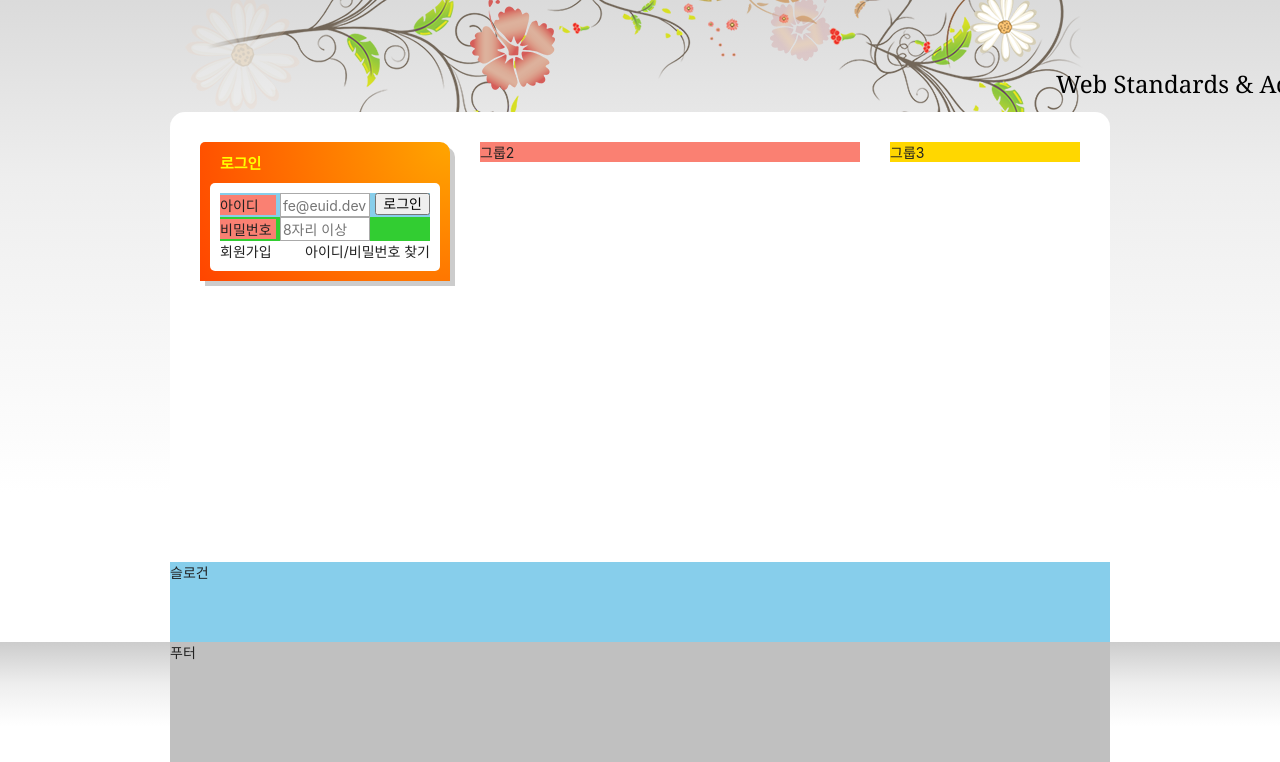
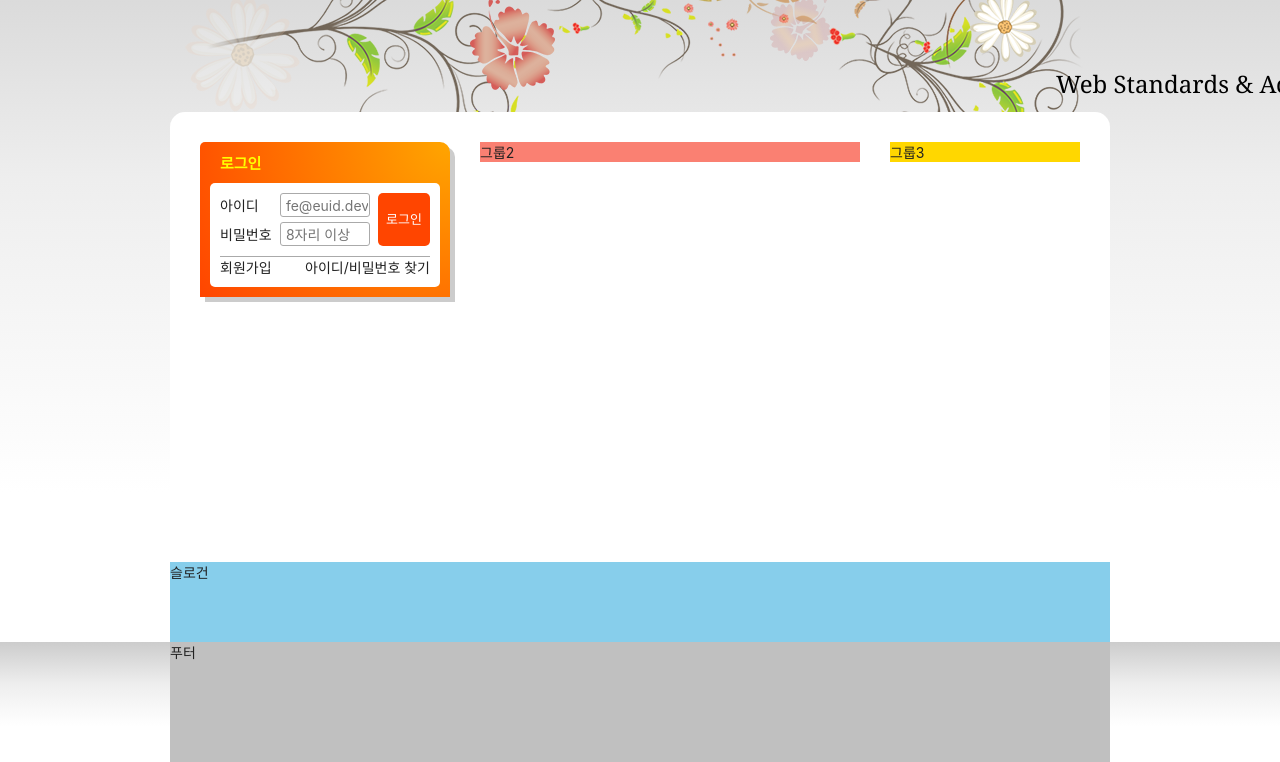
Before and after one commit to binwoonki/HTML5, a plain HTML site: page index.html in a window 1280 px wide. Shown: the part 135-897 px from the top of the page. Drawn offline with Linux system fonts and the light colour scheme; a web font is replaced by a local one.

Commit message:
로그인 제목 및 폼 요소 완성

```diff
--- a/styles/style.css
+++ b/styles/style.css
@@ -321,19 +321,24 @@ body {
 
 .login-form fieldset{
   position:relative;
+  border-bottom:1px solid #aaa;
+  padding-bottom:5px;
+}
+.user-email,
+.user-pw{
+  margin-bottom:5px;
 }
 
 .user-email{
-  background-color: skyblue;
+
 }
 
 .user-pw{
-  background-color: limegreen;
+
 }
 
 .login-form label{
   display:inline-block;
-  background-color: salmon;
   width:4em;
 }
 
@@ -341,6 +346,8 @@ body {
   width: 90px;
   height: 24px;
   border:1px solid #aaa;
+  padding:1px 1px 1px 5px;
+  border-radius:3px;
 }
 
 .sign{
@@ -353,9 +360,16 @@ body {
 }
 
 .login-button {
-position:absolute;
-top: 0;
-right: 0;
+  position:absolute;
+  top: 0;
+  right: 0;
+  height:53px;
+  background-color: orangered;
+  color:#fff;
+  border:0;
+  padding:0 8px;
+  border-radius: 5px;
+  font-size: 13px;
 }
 
 /* 슬로건 */
```
